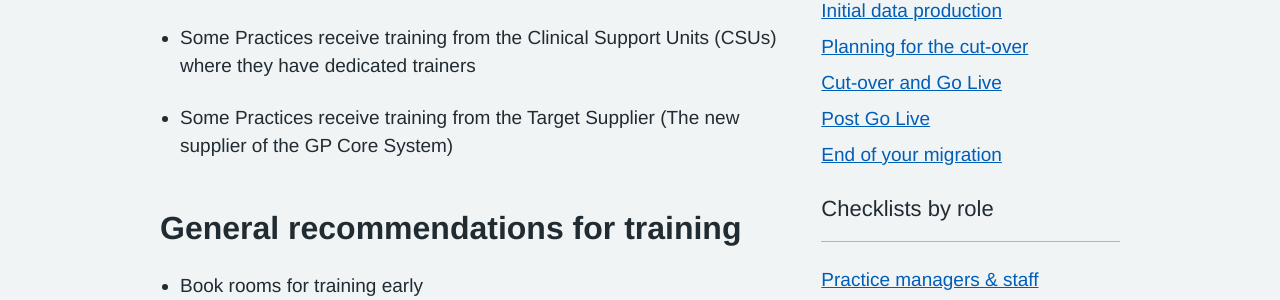
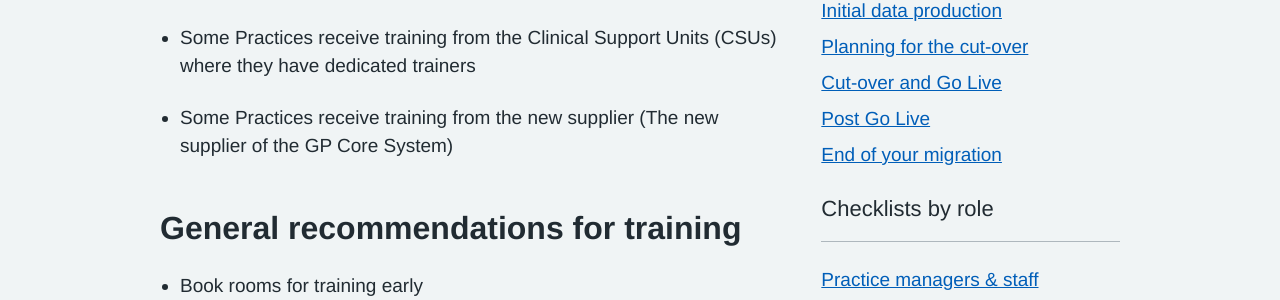
Before and after one commit to nhsconnect/prm-practice-migration, a Jekyll site: the page built from guide/Training.md, in a window 1280 px wide. Shown: the part 521-821 px from the top of the page. Built offline with Jekyll 4.4.1, drawn with Linux system fonts in a browser that asks for light colours; some web fonts are replaced.

Commit message:
[PT] Missed update of 'Target Supplier' to 'new supplier'

```diff
--- a/guide/Training.md
+++ b/guide/Training.md
@@ -13,7 +13,7 @@ The approach, amount and timing of training widely differs from region to region
 
 * Some Practices receive training from the Clinical Support Units (CSUs) where they have dedicated trainers
 
-* Some Practices receive training from the Target Supplier (The new supplier of the GP Core System)
+* Some Practices receive training from the new supplier (The new supplier of the GP Core System)
 
 
 ## General recommendations for training
```
